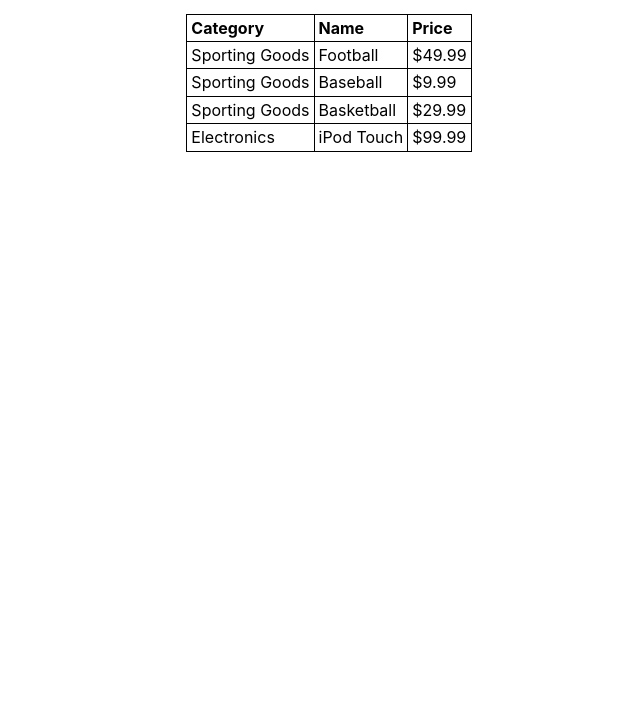
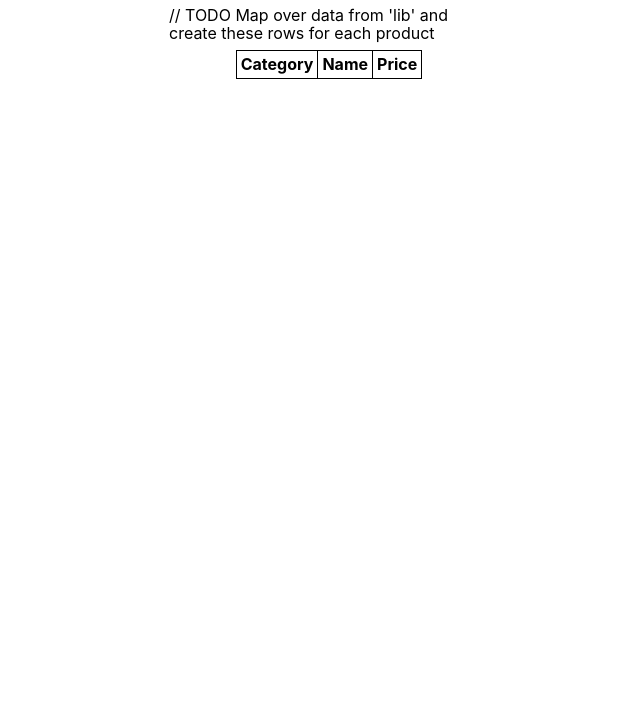
Before and after one commit to danielkarpen/product-search-danielkarpen, a website built with Parcel: page index.html in a window 1280 px wide. Shown: the part 74-800 px from the top of the page, without its empty margins (311-951 px from the left). Built offline with nearby package versions, Linux system fonts and the light colour scheme.

Commit message:
Render empty table body

```diff
--- a/components/Table/Body/index.js
+++ b/components/Table/Body/index.js
@@ -1,24 +1,5 @@
 export default () => `
 <tbody>
-          <tr>
-            <td>Sporting Goods</td>
-            <td>Football</td>
-            <td>$49.99</td>
-          </tr>
-          <tr>
-            <td>Sporting Goods</td>
-            <td>Baseball</td>
-            <td>$9.99</td>
-          </tr>
-          <tr>
-            <td>Sporting Goods</td>
-            <td>Basketball</td>
-            <td>$29.99</td>
-          </tr>
-          <tr>
-            <td>Electronics</td>
-            <td>iPod Touch</td>
-            <td>$99.99</td>
-          </tr>
-        </tbody>
-        `;
+// TODO Map over data from 'lib' and create these rows for each product
+</tbody>
+`;
```
Also changed, not shown: index.html (+1 -7 lines).
